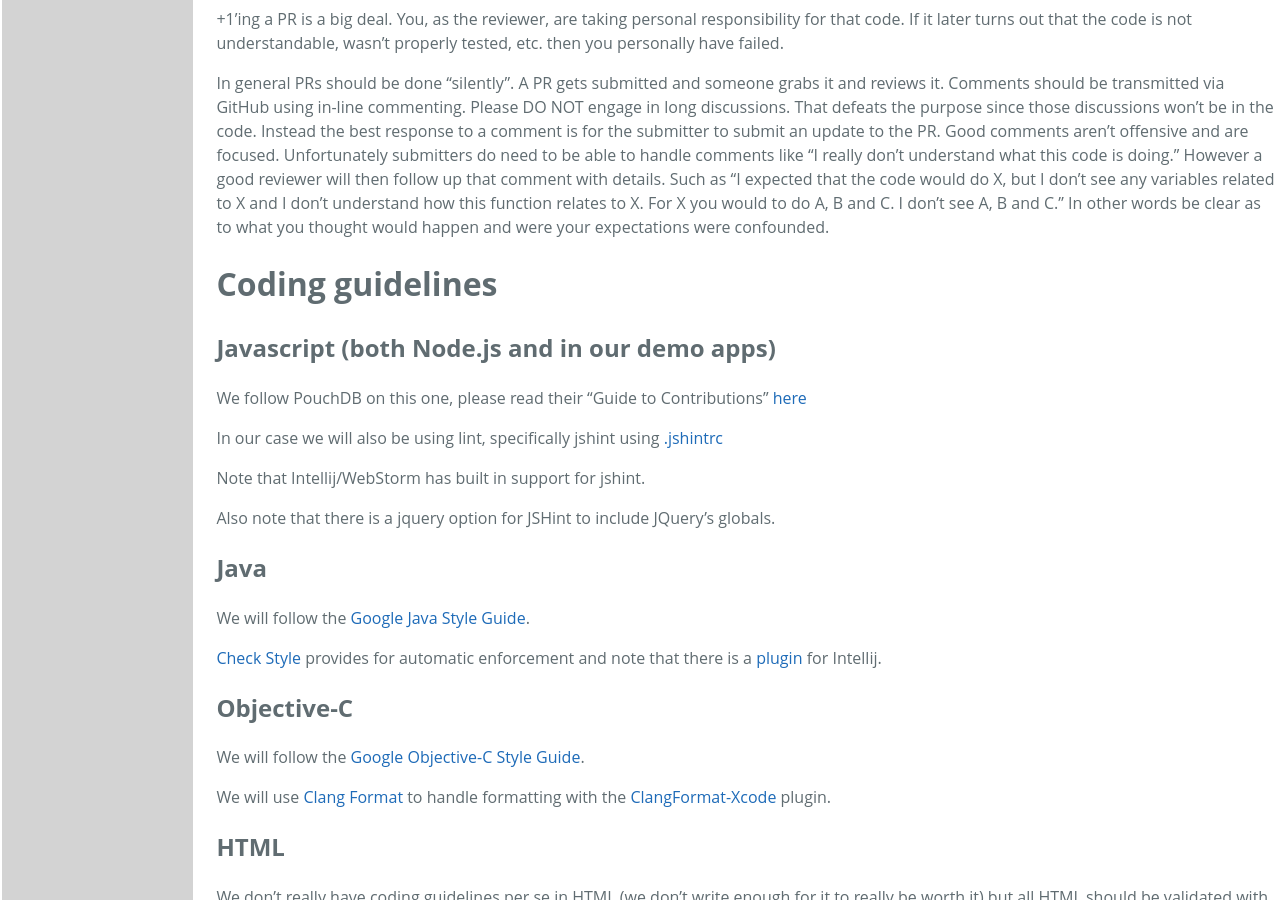
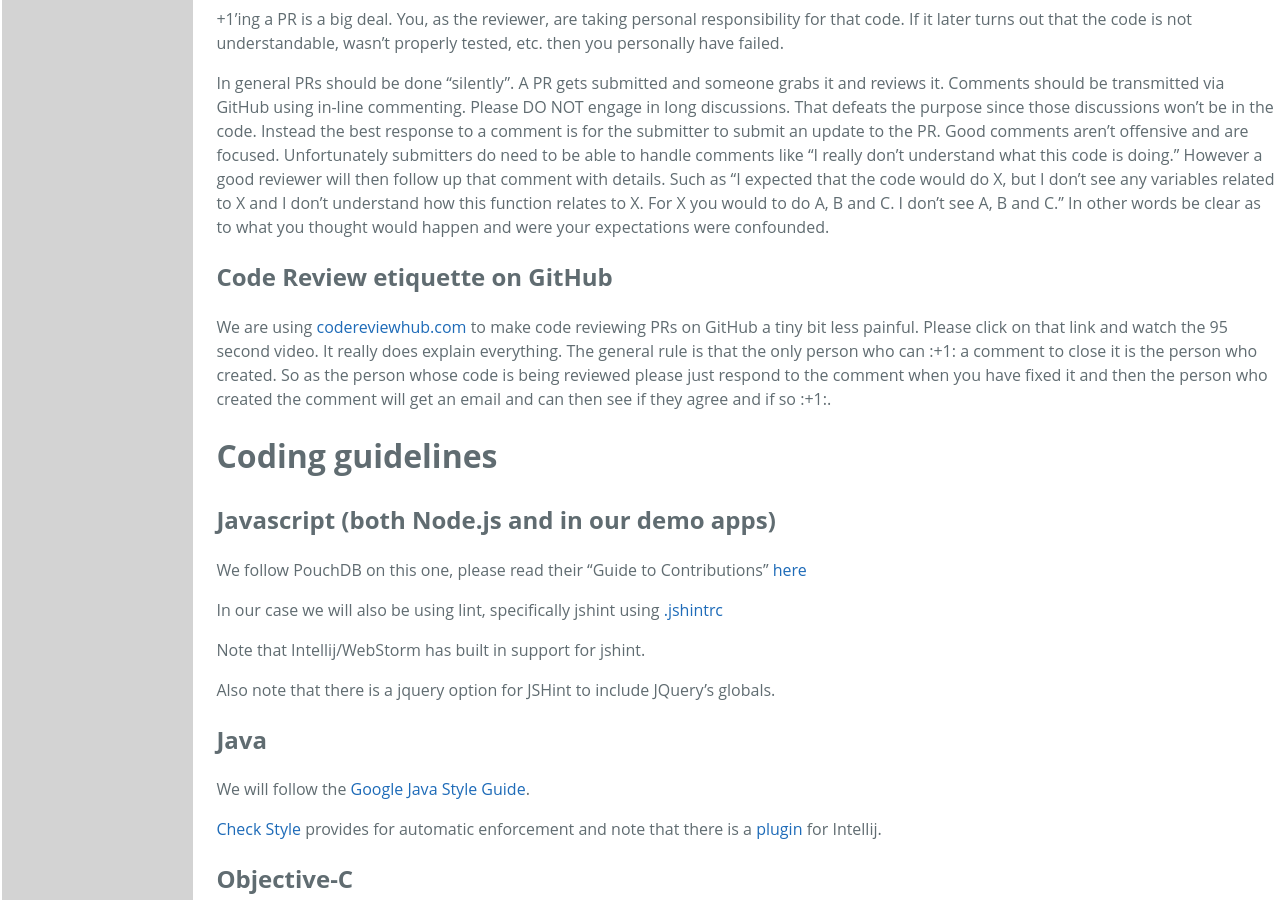
Before and after one commit to thaliproject/thali, a Jekyll site: the page built from DeveloperHandbook.md, in a window 1280 px wide and 900 px high, scrolled down 3631 px. Built offline with Jekyll 4.4.1, drawn with Linux system fonts in a browser that asks for light colours; Markdown is read by kramdown in place of the engine named in the settings.

Commit message:
Update to code reviews

```diff
--- a/DeveloperHandbook.md
+++ b/DeveloperHandbook.md
@@ -101,6 +101,9 @@
 +1'ing a PR is a big deal. You, as the reviewer, are taking personal responsibility for that code. If it later turns out that the code is not understandable, wasn't properly tested, etc. then you personally have failed.
 
 In general PRs should be done "silently". A PR gets submitted and someone grabs it and reviews it. Comments should be transmitted via GitHub using in-line commenting. Please DO NOT engage in long discussions. That defeats the purpose since those discussions won't be in the code. Instead the best response to a comment is for the submitter to submit an update to the PR. Good comments aren't offensive and are focused. Unfortunately submitters do need to be able to handle comments like "I really don't understand what this code is doing." However a good reviewer will then follow up that comment with details. Such as "I expected that the code would do X, but I don't see any variables related to X and I don't understand how this function relates to X. For X you would to do A, B and C. I don't see A, B and C." In other words be clear as to what you thought would happen and were your expectations were confounded.
+
+## Code Review etiquette on GitHub
+We are using [codereviewhub.com](codereviewhub.com) to make code reviewing PRs on GitHub a tiny bit less painful. Please click on that link and watch the 95 second video. It really does explain everything. The general rule is that the only person who can :+1: a comment to close it is the person who created. So as the person whose code is being reviewed please just respond to the comment when you have fixed it and then the person who created the comment will get an email and can then see if they agree and if so :+1:.
 
 # Coding guidelines
 ## Javascript (both Node.js and in our demo apps)
```
